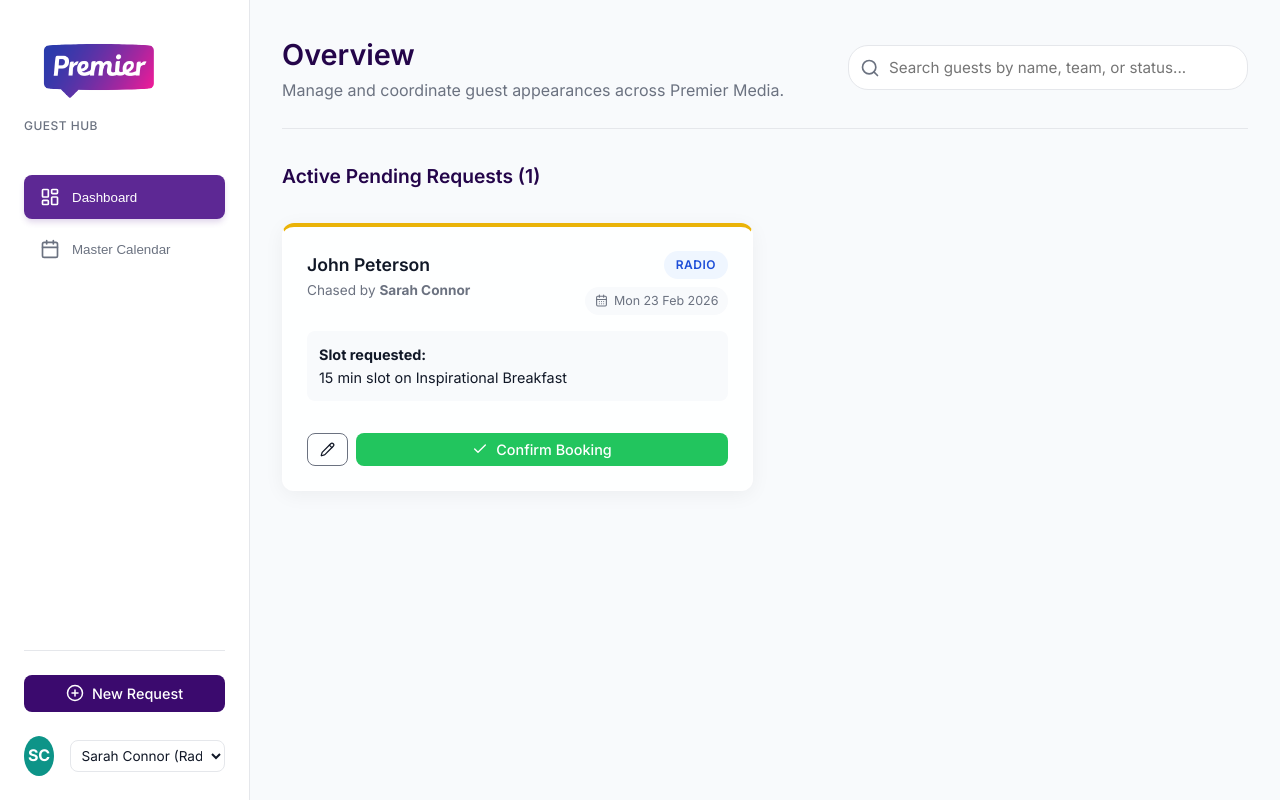
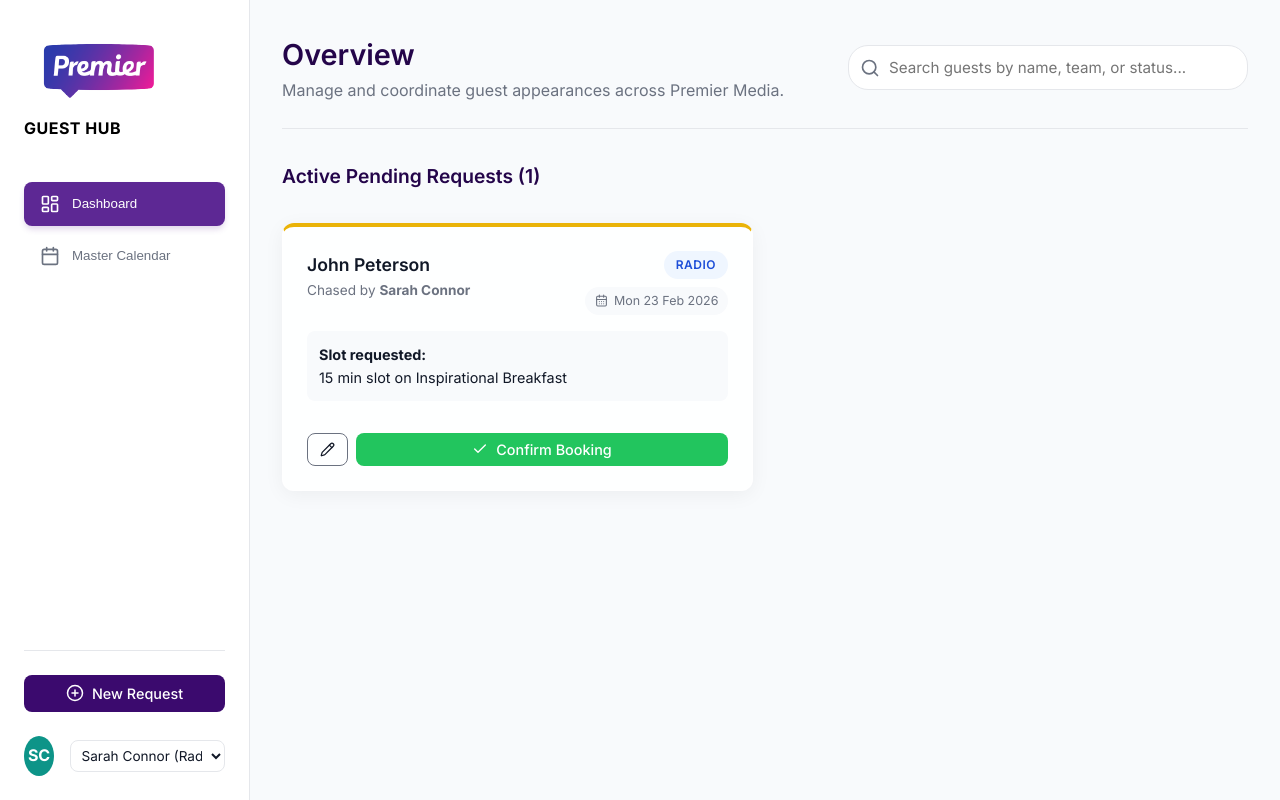
Before and after one commit to JCole200/premier-guest-hub, a React (Vite) app: page / in a window 1280 px wide. Built offline with nearby package versions, Linux system fonts and the light colour scheme.

Commit message:
style: make Guest Hub label larger and black

```diff
--- a/src/App.jsx
+++ b/src/App.jsx
@@ -19,7 +19,7 @@ function App() {
             alt="Premier"
             style={{ width: '150px', height: 'auto', display: 'block' }}
           />
-          <p style={{ fontSize: '0.75rem', color: 'var(--color-text-muted)', marginTop: '0.4rem', fontWeight: '500', letterSpacing: '0.5px', textTransform: 'uppercase' }}>Guest Hub</p>
+          <p style={{ fontSize: '1rem', color: '#000000', marginTop: '0.4rem', fontWeight: '700', letterSpacing: '0.5px', textTransform: 'uppercase' }}>Guest Hub</p>
         </div>
 
         <nav style={{ flex: 1 }}>
```
